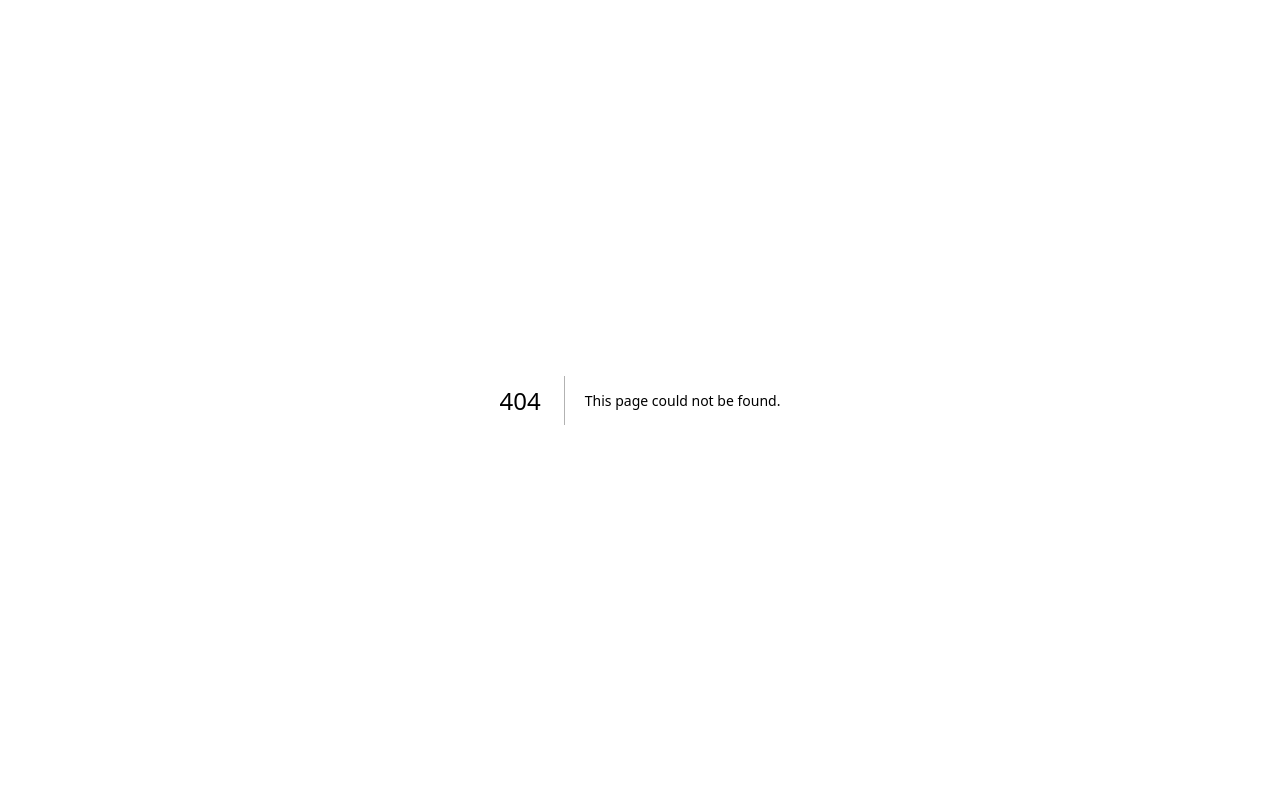
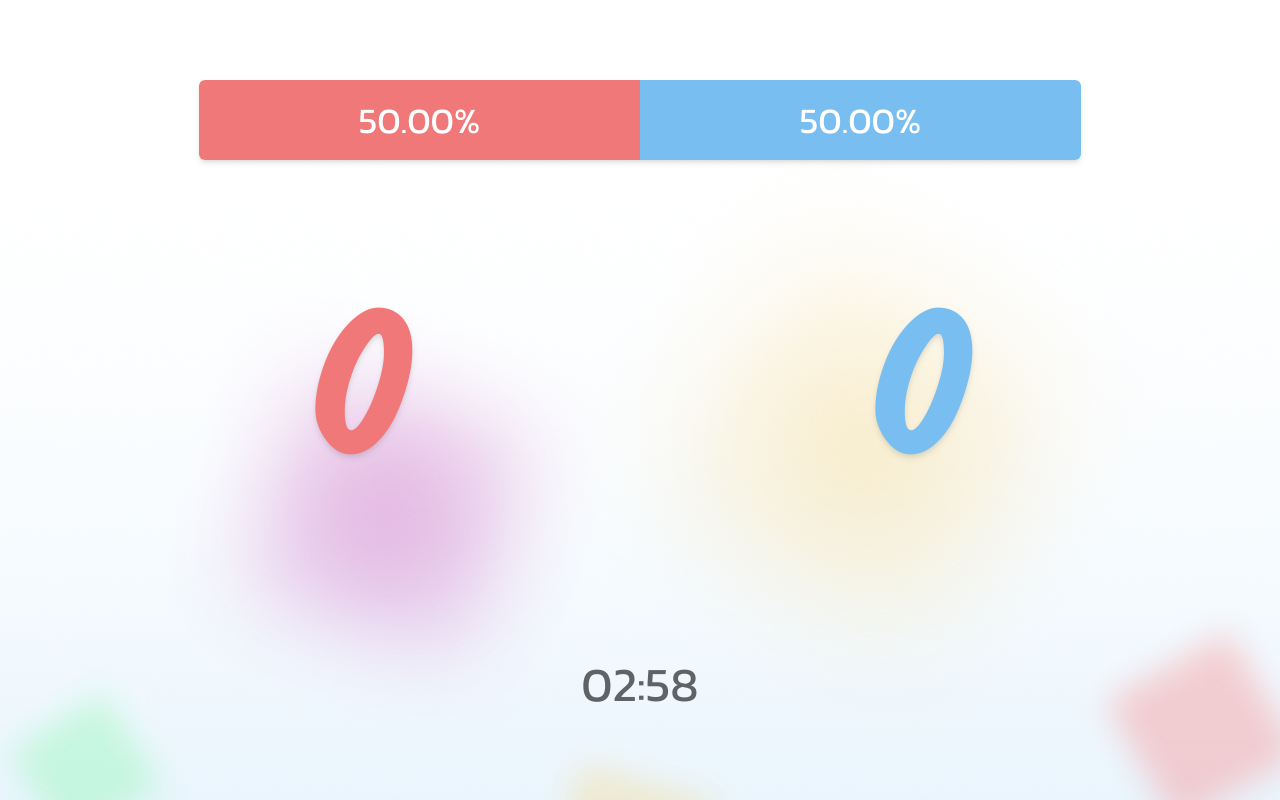
Before and after one commit to I-AM-TEAM/martial-box, a Next.js app in the folder web/: page /battle in a window 1280 px wide. Before the commit this address had no page. Built offline with nearby package versions, Linux system fonts and the light colour scheme.

Commit message:
feat: update ui

```diff
--- /dev/null
+++ b/web/app/battle/page.tsx
@@ -0,0 +1,113 @@
+'use client';
+import { useEffect, useState } from 'react';
+import { useCountdown } from 'usehooks-ts';
+import { secondsToMinutes } from '../../src/utils/format';
+
+type BattleScoreBarProps = {
+  redScore: number;
+  blueScore: number;
+};
+
+function BattleScoreBar({ redScore, blueScore }: BattleScoreBarProps) {
+  const [redPercentage, setRedPercentage] = useState(50);
+  const [bluePercentage, setBluePercentage] = useState(50);
+
+  useEffect(() => {
+    const totalScore = redScore + blueScore;
+
+    if (totalScore === 0) {
+      setRedPercentage(50);
+      setBluePercentage(50);
+      return;
+    }
+
+    setRedPercentage((redScore / totalScore) * 100);
+    setBluePercentage((blueScore / totalScore) * 100);
+  }, [redScore, blueScore]);
+
+  return (
+    <>
+      <div className="w-[882px] h-[80px] rounded-md flex shadow-md">
+        <div
+          style={{ width: `${redPercentage}%` }}
+          className="flex bg-theme-red h-full rounded-l-md items-center justify-center"
+        >
+          <p className="text-white text-lose-score">
+            {redPercentage.toFixed(2)}%
+          </p>
+        </div>
+        <div
+          style={{ width: `${bluePercentage}%` }}
+          className="flex bg-theme-blue h-full rounded-r-md items-center justify-center"
+        >
+          <p className="text-white text-lose-score">
+            {bluePercentage.toFixed(2)}%
+          </p>
+        </div>
+      </div>
+    </>
+  );
+}
+
+export default function BattlePage() {
+  const [redScore, setRedScore] = useState(0);
+  const [blueScore, setBlueScore] = useState(0);
+
+  const [count, { startCountdown, resetCountdown }] = useCountdown({
+    countStart: 180,
+    intervalMs: 1000,
+  });
+
+  const [countStart, countStartFunc] = useCountdown({
+    countStart: 5,
+    intervalMs: 1000,
+  });
+
+  useEffect(() => {
+    countStartFunc.startCountdown();
+
+    return () => {
+      resetCountdown();
+      countStartFunc.resetCountdown();
+    };
+  }, []);
+
+  useEffect(() => {
+    if (countStart === 0) {
+      startCountdown();
+    }
+
+    if (count === 0) {
+      resetCountdown();
+    }
+  }, [count, countStart]);
+
+  return (
+    <>
+      {countStart > 0 && (
+        <div className="fixed w-full h-full bg-black/60 z-10 flex justify-center items-center">
+          <p className="text-battle-score text-amber-300">{countStart}</p>
+        </div>
+      )}
+
+      <div className="h-full flex flex-col items-center justify-between p-20">
+        <BattleScoreBar redScore={redScore} blueScore={blueScore} />
+        <div className="grid grid-cols-2 w-full">
+          <div className="col-span-1 text-center">
+            <h1 className="text-battle-score text-theme-red shadow-black drop-shadow-md">
+              {redScore}
+            </h1>
+          </div>
+          <div className="col-span-1 text-center">
+            <p className="text-battle-score text-theme-blue shadow-black drop-shadow-md">
+              {blueScore}
+            </p>
+          </div>
+        </div>
+        <p className="text-win-score text-black/60">
+          {secondsToMinutes(count)}
+        </p>
+      </div>
+    </>
+  );
+}
--- a/web/app/globals.css
+++ b/web/app/globals.css
@@ -16,7 +16,10 @@ body {
   background-size: cover;
 }
 
-
+.text-battle-score {
+  @apply text-[200px];
+  font-family: var(--kalam-font-family, 'sans-serif');
+}
 
 .scoreboard-items-group #score-item:nth-child(1) {
   width: 781px;
--- a/web/app/layout.tsx
+++ b/web/app/layout.tsx
@@ -1,5 +1,5 @@
 import './globals.css';
-import { Kanit } from 'next/font/google';
+import { Kanit, Kalam } from 'next/font/google';
 
 export const metadata = {
   title: 'Create Next App',
@@ -12,6 +12,12 @@ const kanit = Kanit({
   weight: ['400', '500', '600', '700', '800', '900'],
 });
 
+const kalam = Kalam({
+  subsets: ['latin'],
+  variable: '--kalam-font-family',
+  weight: '700',
+});
+
 export default function RootLayout({
   children,
 }: {
@@ -19,7 +25,7 @@ export default function RootLayout({
 }) {
   return (
     <html lang="en">
-      <body className={kanit.variable}>{children}</body>
+      <body className={`${kanit.variable} ${kalam.variable}`}>{children}</body>
     </html>
   );
 }
--- a/web/app/page.tsx
+++ b/web/app/page.tsx
@@ -5,8 +5,9 @@ import { Button } from '../components/Button';
 import { PreBattleForm } from '../components/PreBattleForm';
 import { ScoreBoardItemList } from '../components/ScoreBoardItemList';
 import { TopScore } from '../components/TopScore';
+import { useRouter } from 'next/navigation';
 
-enum GameLevel {
+export enum GameLevel {
   EASY,
   MEDIUM,
   HARD,
@@ -17,7 +18,8 @@ export default function Home() {
   const [user1, setUser1] = useState('');
   const [user2, setUser2] = useState('');
   const [showMenu, setShowMenu] = useState(false);
-  const [gameLevel, setGameLevel] = useState<GameLevel | null>();
+  const [gameLevel, setGameLevel] = useState<GameLevel | undefined>();
+  const router = useRouter();
 
   const onClose = () => {
     setOpen(false);
@@ -26,7 +28,7 @@ export default function Home() {
   const onGameStart = (user1: string, user2: string) => {
     setUser1(user1);
     setUser2(user2);
-    onClose();
+    router.push('/battle?user1=' + user1 + '&user2=' + user2);
   };
 
   const onClickOpenPreBattleGame = (level: GameLevel) => {
@@ -48,7 +50,12 @@ export default function Home() {
         <TopScore />
         <ScoreBoardItemList />
       </div>
-      <PreBattleForm open={open} onClose={onClose} onGameStart={onGameStart} />
+      <PreBattleForm
+        open={open}
+        onClose={onClose}
+        onGameStart={onGameStart}
+        gameLevel={gameLevel}
+      />
       <div className="fixed bottom-0 ml-8 mb-8 flex flex-col gap-3">
         {showMenu && (
           <>
--- a/web/components/PreBattleForm.tsx
+++ b/web/components/PreBattleForm.tsx
@@ -1,12 +1,14 @@
 'use client';
 
 import { useForm } from 'react-hook-form';
+import { GameLevel } from '../app/page';
 import { Button } from './Button';
 
 type PreBattleFormProps = {
   open: boolean;
   onClose: () => void;
   onGameStart: (user1: string, user2: string) => void;
+  gameLevel?: GameLevel;
 };
 
 type PreBattleFormType = {
@@ -18,6 +20,7 @@ export function PreBattleForm({
   onGameStart,
   onClose,
   open = false,
+  gameLevel,
 }: PreBattleFormProps) {
   const { register, handleSubmit, setValue } = useForm();
 
@@ -33,17 +36,30 @@ export function PreBattleForm({
     alert('กรุณากรอกข้อมูลให้ครบ');
   };
 
+  const getDifficulty = () => {
+    switch (gameLevel) {
+      case GameLevel.EASY:
+        return 'ง่าย';
+      case GameLevel.MEDIUM:
+        return 'ปลานกลาง';
+      case GameLevel.HARD:
+        return 'ยาก';
+      default:
+        return 'unknown';
+    }
+  };
+
   return (
     <>
       {open && (
-        <div className="fixed w-full h-full flex bg-black/40 z-10">
+        <div className="fixed w-full h-full flex bg-black/40 z-99">
           <form onSubmit={handleSubmit(onSubmit, onError)}>
-            <div className="z-10 absolute w-[1164px] h-[690px] grid grid-cols-2 top-0 left-[50%] -translate-x-[50%] translate-y-[30%]">
+            <div className="z-99 absolute w-[1164px] h-[690px] grid grid-cols-2 top-0 left-[50%] -translate-x-[50%] translate-y-[30%]">
               <div className="col-span-1 bg-theme-red flex justify-center items-center">
                 <input
                   {...register('user1', { required: true })}
                   type="text"
-                  placeholder="กรอกชื่อ"
+                  placeholder="กรอกฉายายุทธภพ"
                   className="p-4 rounded-md w-[311px] h-[68px] text-p1"
                 />
               </div>
@@ -51,7 +67,7 @@ export function PreBattleForm({
                 <input
                   type="text"
                   {...register('user2', { required: true })}
-                  placeholder="กรอกชื่อ"
+                  placeholder="กรอกฉายายุทธภพ"
                   className="p-4 rounded-md w-[311px] h-[68px] text-p1"
                 />
               </div>
@@ -61,8 +77,8 @@ export function PreBattleForm({
               >
                 X
               </span>
-              <p className="absolute top-0 right-[50%] translate-x-[50%] mt-16 text-h1 text-white">
-                ระดับความยาก: ยาก
+              <p className="absolute top-16 w-full text-center text-h1 text-white">
+                ระดับความยาก: {getDifficulty()}
               </p>
               <Button
                 submit
--- a/web/components/ScoreBoardItemList.tsx
+++ b/web/components/ScoreBoardItemList.tsx
@@ -36,7 +36,10 @@ function ScoreItem({
   },
 }: ScoreItemType) {
   return (
-    <div id="score-item" className={`flex h-[92px] rounded-md shadow-md`}>
+    <div
+      id="score-item"
+      className={`flex h-[92px] rounded-md shadow-md hover:scale-110 transition-transform`}
+    >
       <div
         className={`relative w-[50%] h-full rounded-l-md flex justify-between items-center px-5 ${
           winner === WINNER.RED || winner === WINNER.DRAW
--- a/web/components/TopScore.tsx
+++ b/web/components/TopScore.tsx
@@ -2,17 +2,17 @@ export function TopScore() {
   return (
     <>
       <div className="top-score">
-        <div className="top-2nd">
+        <div className="top-2nd hover:scale-105 transition-transform">
           <p className="text-h1 opacity-60">2</p>
           <p className="text-big-score -translate-y-5">236</p>
           <p className="text-u-name -translate-y-7">MyName</p>
         </div>
-        <div className="top-1st">
+        <div className="top-1st hover:scale-105 transition-transform">
           <p className="text-h1 opacity-60">1</p>
           <p className="text-big-score">523</p>
           <p className="text-u-name">TeamTeam</p>
         </div>
-        <div className="top-3rd">
+        <div className="top-3rd hover:scale-105 transition-transform">
           <p className="text-h1 opacity-60">3</p>
           <p className="text-big-score -translate-y-5">32</p>
           <p className="text-u-name -translate-y-7">GuBoy</p>
--- a/web/package.json
+++ b/web/package.json
@@ -18,7 +18,8 @@
     "react": "18.2.0",
     "react-dom": "18.2.0",
     "react-hook-form": "^7.43.6",
-    "typescript": "5.0.2"
+    "typescript": "5.0.2",
+    "usehooks-ts": "^2.9.1"
   },
   "devDependencies": {
     "autoprefixer": "^10.4.14",
--- /dev/null
+++ b/web/src/utils/format.ts
@@ -0,0 +1,7 @@
+export function secondsToMinutes(seconds: number): string {
+  const minutes = Math.floor(seconds / 60);
+  const remainingSeconds = seconds % 60;
+  const formattedMinutes = minutes.toString().padStart(2, '0');
+  const formattedSeconds = remainingSeconds.toString().padStart(2, '0');
+  return `${formattedMinutes}:${formattedSeconds}`;
+}
```
Also changed, not shown: 1 other file (tests, documents, lock files or other folders).
